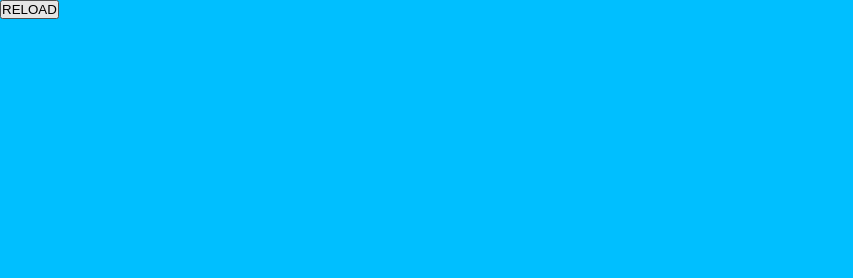
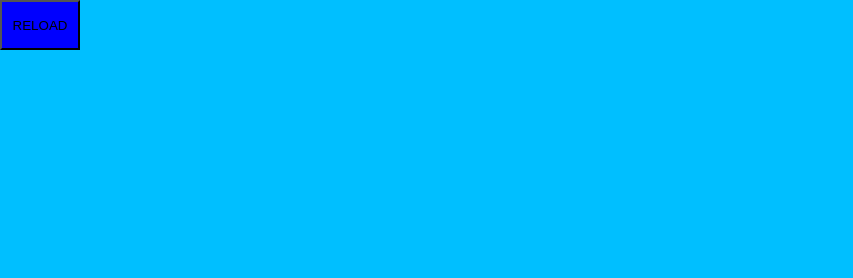
Before and after one commit to Sofi1707/program.github.io, a plain HTML site: page index.html in a window 1280 px wide. Shown: the top 278 px of the page, without its empty margins (0-853 px from the left). Drawn offline with Linux system fonts and the light colour scheme.

Commit message:
Update style.css

```diff
--- a/style.css
+++ b/style.css
@@ -39,3 +39,9 @@
     height: 40px;
     background-color: black;
 }
+
+input {
+    width: 80px;
+    height: 50px;
+    background-color: blue;
+}
```
